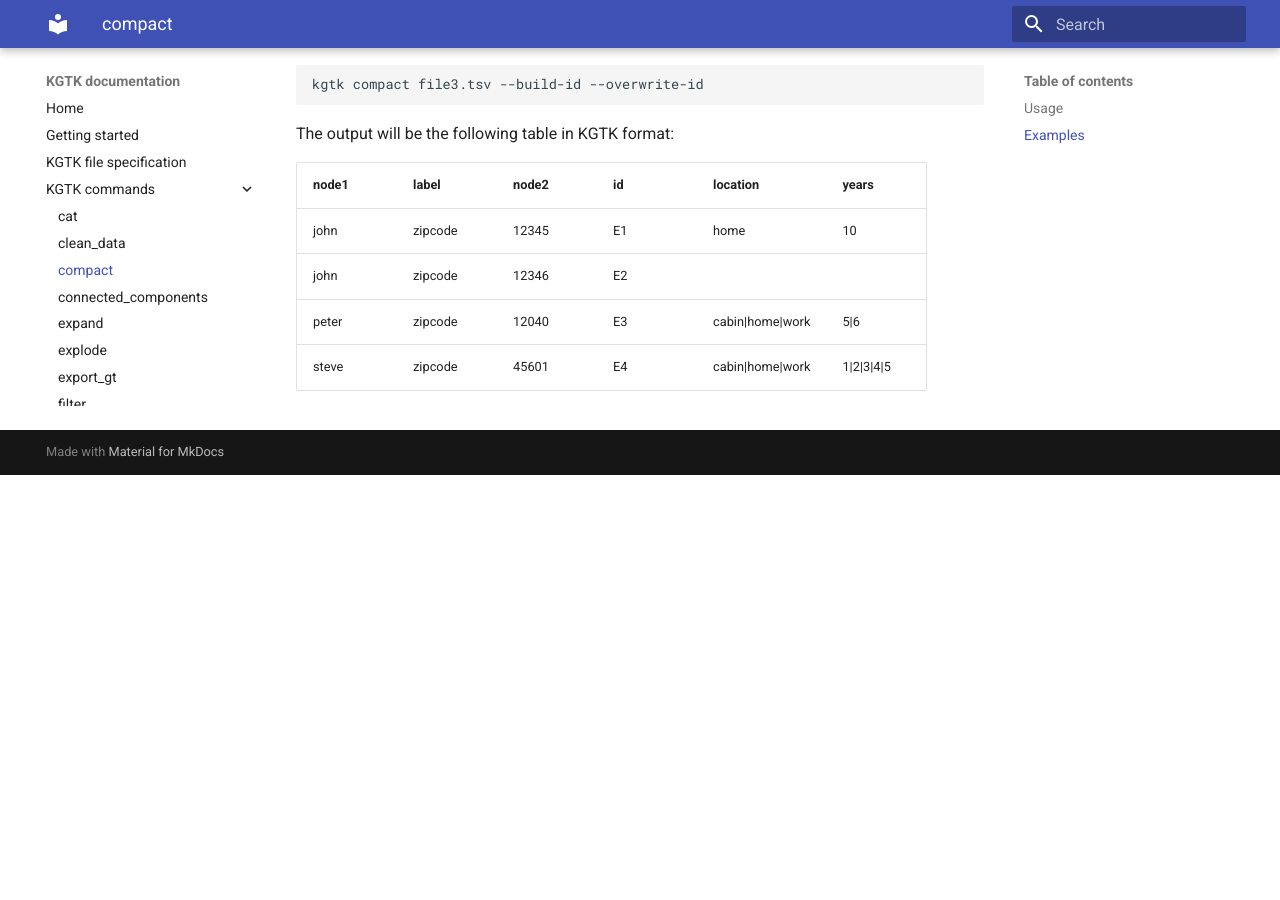
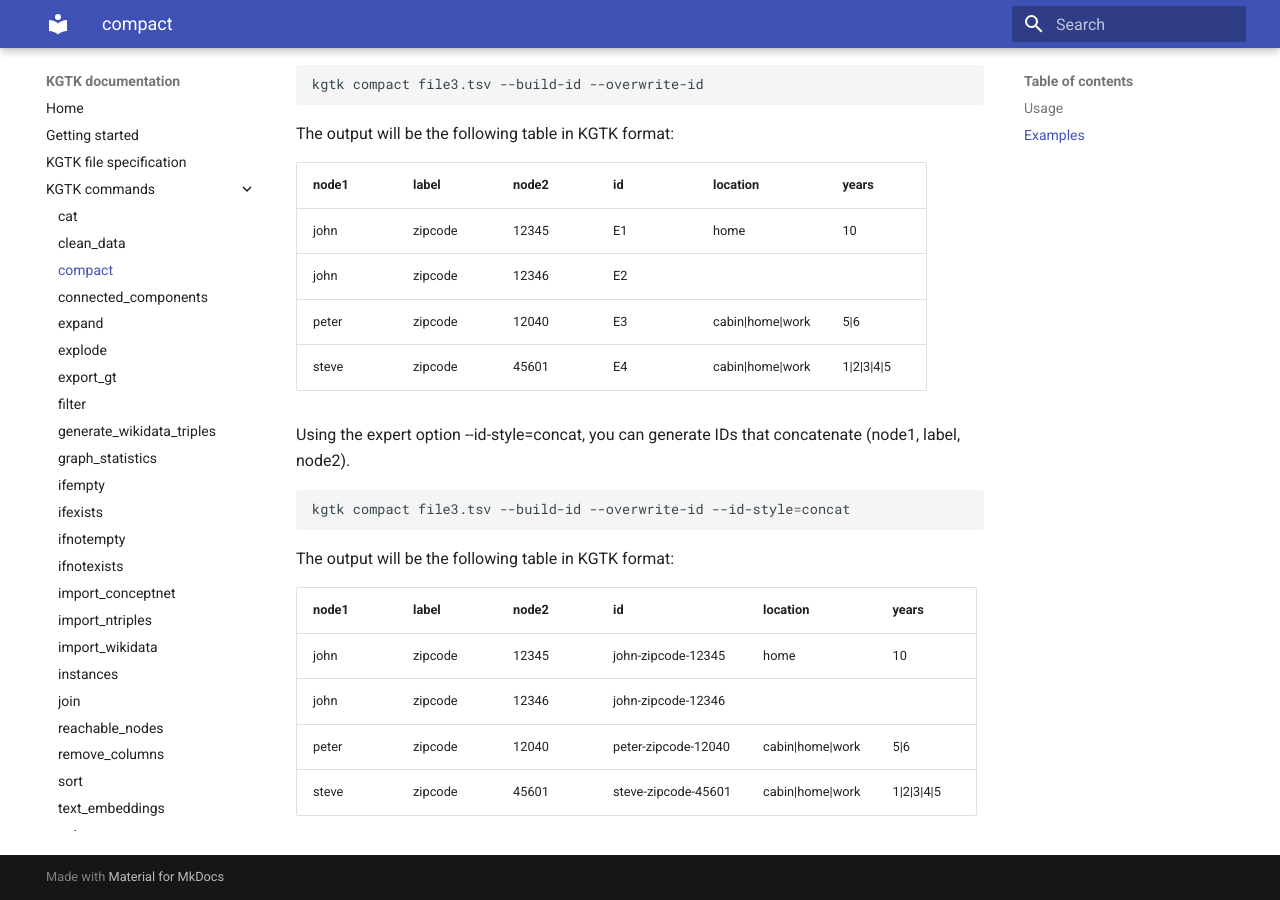
Before and after one commit to usc-isi-i2/kgtk, an MkDocs documentation site: the page built from docs/compact.md, in a window 1280 px wide and 900 px high, scrolled down 5993 px. Built offline with MkDocs 1.6.1 and Material for MkDocs 9.7.7, drawn with Linux system fonts in a browser that asks for light colours; before the commit the page ends 6468 px from its top, so only the background shows below that.

Commit message:
Document --id-style=concat.

````diff
--- a/docs/compact.md
+++ b/docs/compact.md
@@ -210,3 +210,19 @@ The output will be the following table in KGTK format:
 | john  | zipcode | 12346 | E2  |                   |               |
 | peter | zipcode | 12040 | E3  | cabin\|home\|work | 5\|6          |
 | steve | zipcode | 45601 | E4  | cabin\|home\|work | 1\|2\|3\|4\|5 |
+
+Using the expert option --id-style=concat, you can generate IDs
+that concatenate (node1, label, node2).
+
+```bash
+kgtk compact file3.tsv --build-id --overwrite-id --id-style=concat
+```
+
+The output will be the following table in KGTK format:
+
+| node1 | label | node2 | id | location | years |
+| -- | -- | -- | -- | -- | -- |
+| john | zipcode | 12345 | john-zipcode-12345 | home | 10 |
+| john | zipcode | 12346 | john-zipcode-12346 |  |  |
+| peter | zipcode | 12040 | peter-zipcode-12040 | cabin\|home\|work | 5\|6 |
+| steve | zipcode | 45601 | steve-zipcode-45601 | cabin\|home\|work | 1\|2\|3\|4\|5 |
````
